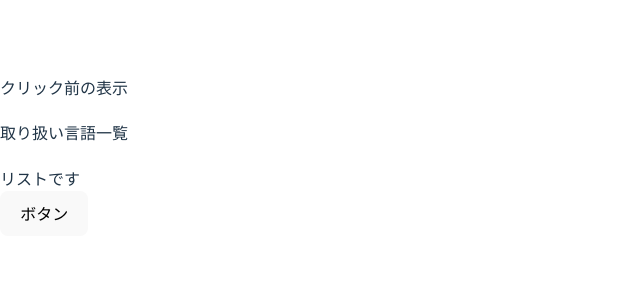
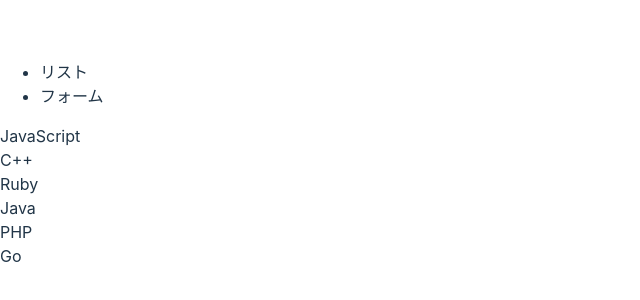
Before and after one commit to Replay95/react-tutorial, a React (Vite) app: page / in a window 1280 px wide. Shown: the part 244-544 px from the top of the page, without its empty margins (0-640 px from the left). Built offline with nearby package versions, Linux system fonts and the light colour scheme.

Commit message:
Day2/lesson4まで

```diff
--- a/src/App.jsx
+++ b/src/App.jsx
@@ -1,20 +1,28 @@
-import { useState } from "react";
+import React from "react";
 import { List } from "./List";
+import { Form } from "./Form";
 
-function App() {
-  const [description, setDescription] = useState(`クリック前の表示`); //initialState
-
-  function changeDescription() {
-    setDescription(`クリック後の表示です。`); //value
+class App extends React.Component {
+  constructor(props) {
+    super(props);
+    this.state = { description: "クリック前の表示", tab: `list` };
   }
 
-  return (
-    <div>
-      {description}
-      <List title="取り扱い言語一覧" />
-      <button onClick={changeDescription}>ボタン</button>
-    </div>
-  );
+  render() {
+    const { tab } = this.state;
+    return (
+      <div>
+        <header>
+          <ul>
+            <li onClick={() => this.setState({ tab: `list` })}>リスト</li>
+            <li onClick={() => this.setState({ tab: `form` })}>フォーム</li>
+          </ul>
+        </header>
+
+        {tab === `list` ? <List /> : <Form />}
+      </div>
+    );
+  }
 }
 
 export default App;
--- /dev/null
+++ b/src/Form.jsx
@@ -0,0 +1,7 @@
+import React from "react";
+
+export class Form extends React.Component {
+  render() {
+    return <div>フォームです</div>;
+  }
+}
--- a/src/List.jsx
+++ b/src/List.jsx
@@ -1,9 +1,15 @@
-export function List(props) {
-  const title = props.title;
-  return (
-    <div>
-      <h4>{title}</h4>
-      <div>リストです</div>
-    </div>
-  );
+import React from "react";
+
+const LANGUAGES = [`JavaScript`, `C++`, `Ruby`, `Java`, `PHP`, `Go`];
+
+export class List extends React.Component {
+  render() {
+    return (
+      <div>
+        {LANGUAGES.map((lang, index) => {
+          return <div key={index}>{lang}</div>;
+        })}
+      </div>
+    );
+  }
 }
```
Also changed, not shown: 1 other file (tests, documents, lock files or other folders).
